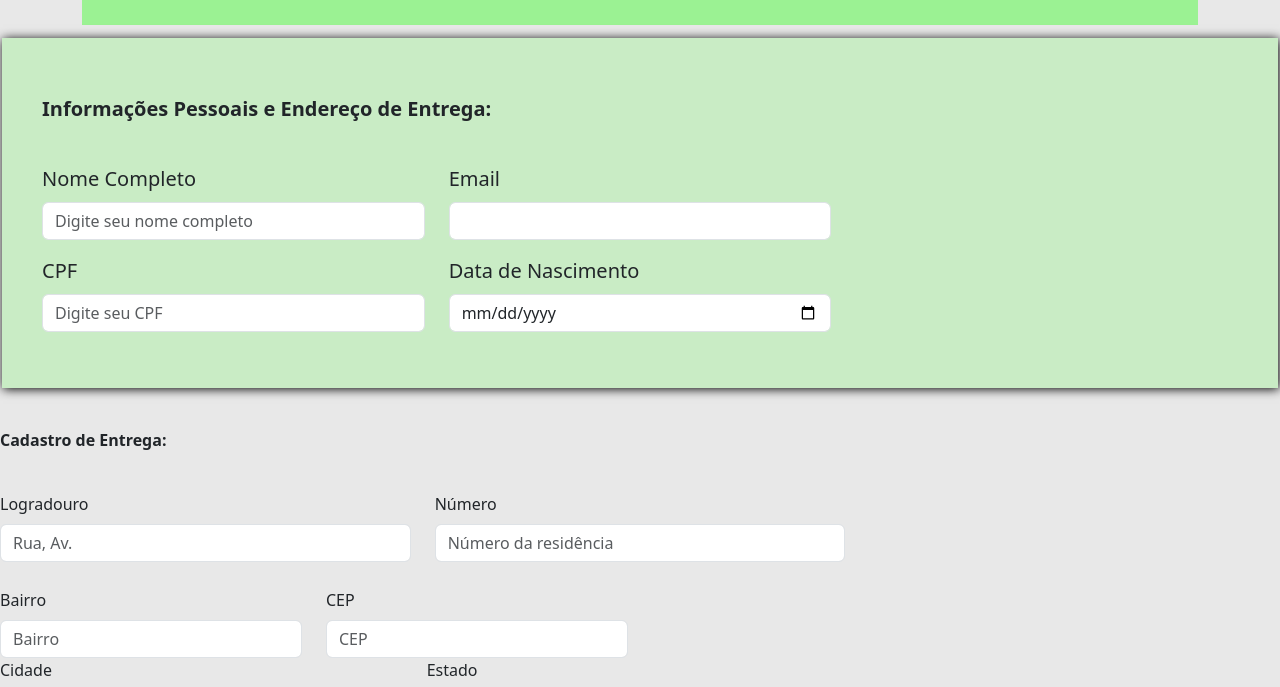
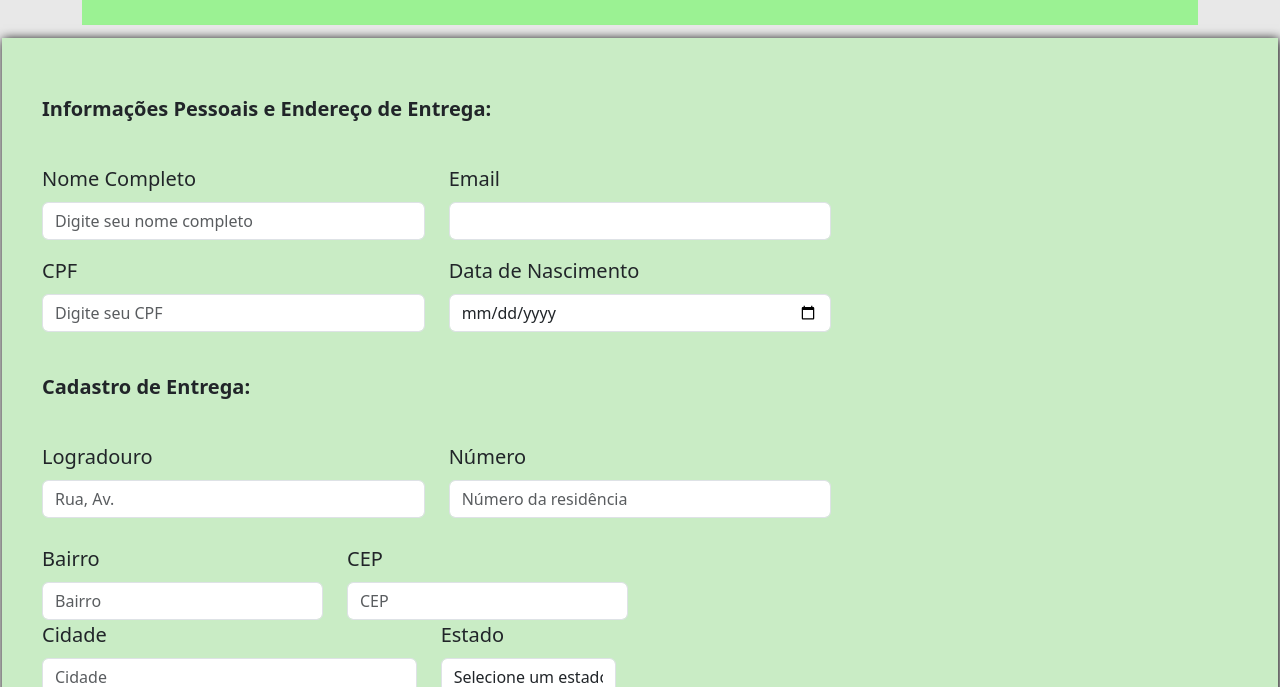
Before and after one commit to R4faelSilva/Projeto-Web-DSM1, a plain HTML site: page HTML/cadastro.html in a window 1280 px wide. Shown: the part 111-798 px from the top of the page. Drawn offline with nearby package versions, Linux system fonts and the light colour scheme; files that its build step writes are made by us from their sources.

Commit message:
Corrigindo Cadastro

```diff
--- a/HTML/cadastro.html
+++ b/HTML/cadastro.html
@@ -7,7 +7,7 @@
 
   <!-- Bootstrap CSS -->
   <link href="https://cdn.jsdelivr.net/npm/bootstrap@5.3.3/dist/css/bootstrap.min.css" rel="stylesheet">
-  <link rel="stylesheet" href="./CSS/cadastro.css">
+  <link rel="stylesheet" href="../CSS/cadastro.css">
 </head>
 <body>
   <div class="container mt-4">
@@ -43,7 +43,6 @@
         <div class="col-md-4">
           <label for="dataNascimento" class="form-label">Data de Nascimento</label>
           <input type="date" class="form-control" id="dataNascimento" required>
-          </div>
         </div>
       </div>
 
```
Lines whose indentation alone changed are shown as unchanged.
